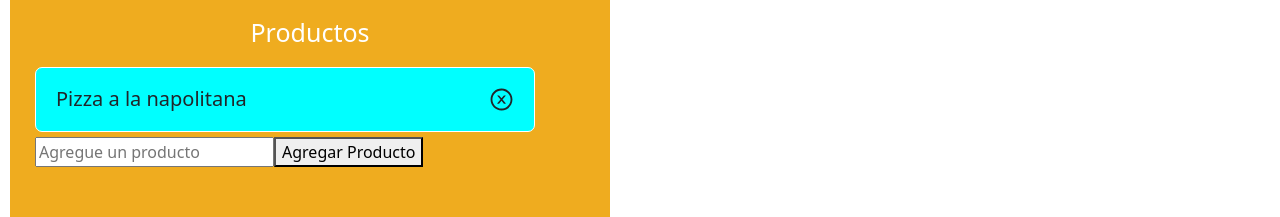
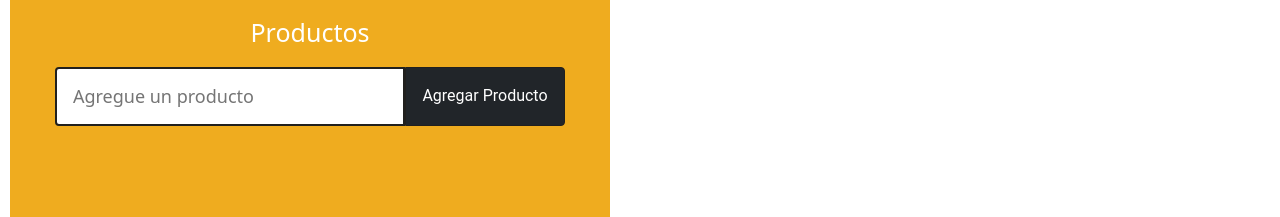
Before and after one commit to nassahel/TrabajoFinal-53i, a React (Vite) app: page / in a window 1280 px wide. Shown: the part 864-1081 px from the top of the page. Built offline with nearby package versions, Linux system fonts and the light colour scheme.

Commit message:
agregue algunos estilos al imput y a boton de productosFormularios y ademas cree el archivo de listaDeProductos para empezar a escribir codigo

```diff
--- /dev/null
+++ b/src/components/Admin/listaDeProductos.jsx
@@ -0,0 +1 @@
+import React from "react";
--- a/src/components/Admin/productos.jsx
+++ b/src/components/Admin/productos.jsx
@@ -1,5 +1,5 @@
 import React from "react";
-import './productos.css'
+import '../Admin/styles/productos.css'
 import { AiOutlineCloseCircle } from "react-icons/ai";
 
 function Productos({ texto }) {
--- a/src/components/Admin/productosFormulario.jsx
+++ b/src/components/Admin/productosFormulario.jsx
@@ -1,4 +1,5 @@
 import React from "react";
+import './styles/productosFormulario.css'
 
 function ProductoFormulario(props) {
 	return (
@@ -9,7 +10,7 @@ function ProductoFormulario(props) {
 			 name="texto"
 			 placeholder="Agregue un producto"
 			/>
-			<button className="producto-boton">
+			<button className="producto-boton btn btn-dark">
 				Agregar Producto
 			</button>
 		</form>
--- a/src/components/Admin/productos.css
+++ b/src/components/Admin/styles/productos.css
@@ -1,14 +1,20 @@
+:root {
+    --negro: #21201E;
+    --blanco: #FFF;
+    --naranja: #EFAC1F;
+  }
+
 .producto-contenedor{
     width: 500px;
     min-height: 65px;
-    background-color: aqua;
+    background-color: var(--blanco);
     margin: 5px 0;
     padding: 8px 15px 8px 20px;
     display: flex;
     justify-content: space-between;
     align-items: center;
     border-radius: 7px;
-    border: 1px solid #fff;
+    border: 1px solid var(--negro);
 }
 
 .producto-texto{
--- /dev/null
+++ b/src/components/Admin/styles/productosFormulario.css
@@ -0,0 +1,30 @@
+:root {
+  --negro: #21201E;
+  --blanco: #FFF;
+  --naranja: #EFAC1F;
+}
+
+.producto-formulario {
+  display: flex;
+  flex-wrap: wrap;
+  justify-content: center;
+  align-items: center;
+}
+
+.producto-input{
+  width: 350px;
+  font-size: 18px;
+  background-color: var(--blanco);
+  padding: 14px 32px 14px 16px;
+  border-radius: 4px 0 0 4px;
+  border: 2px solid var(--negro);
+  outline: none;
+}
+
+ .producto-boton{
+  padding: 16.5px !important;
+  font-family: Roboto, sans-serif !important;
+  border: 1.5px solid var(--negro) !important;
+  border-radius: 0 4px 4px 0 !important;
+
+}
--- a/src/pages/Admin/Admin.jsx
+++ b/src/pages/Admin/Admin.jsx
@@ -1,13 +1,13 @@
 import React from "react"
 import './admin.css'
-import Productos from "../../components/Admin/productos"
+/* import Productos from "../../components/Admin/productos" */
 import ProductoFormulario from "../../components/Admin/productosFormulario"
 
 function Admin() {
   return (
     <div className="productos-lista-principal">
       <h1 className="titulo-productos">Productos</h1>
-      <Productos texto='Pizza a la napolitana'/>
+      {/* <Productos texto='Pizza a la napolitana'/> */}
       <ProductoFormulario/>
     </div>
   )
```
